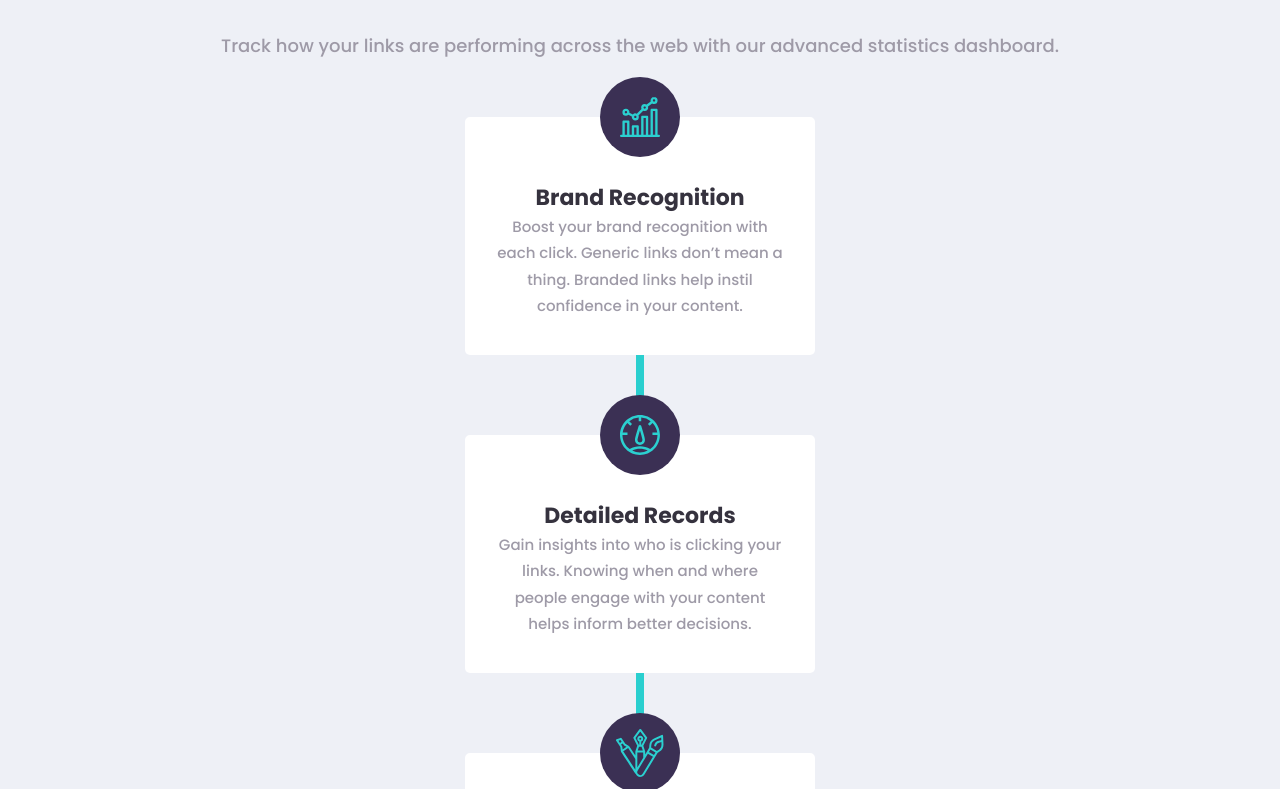
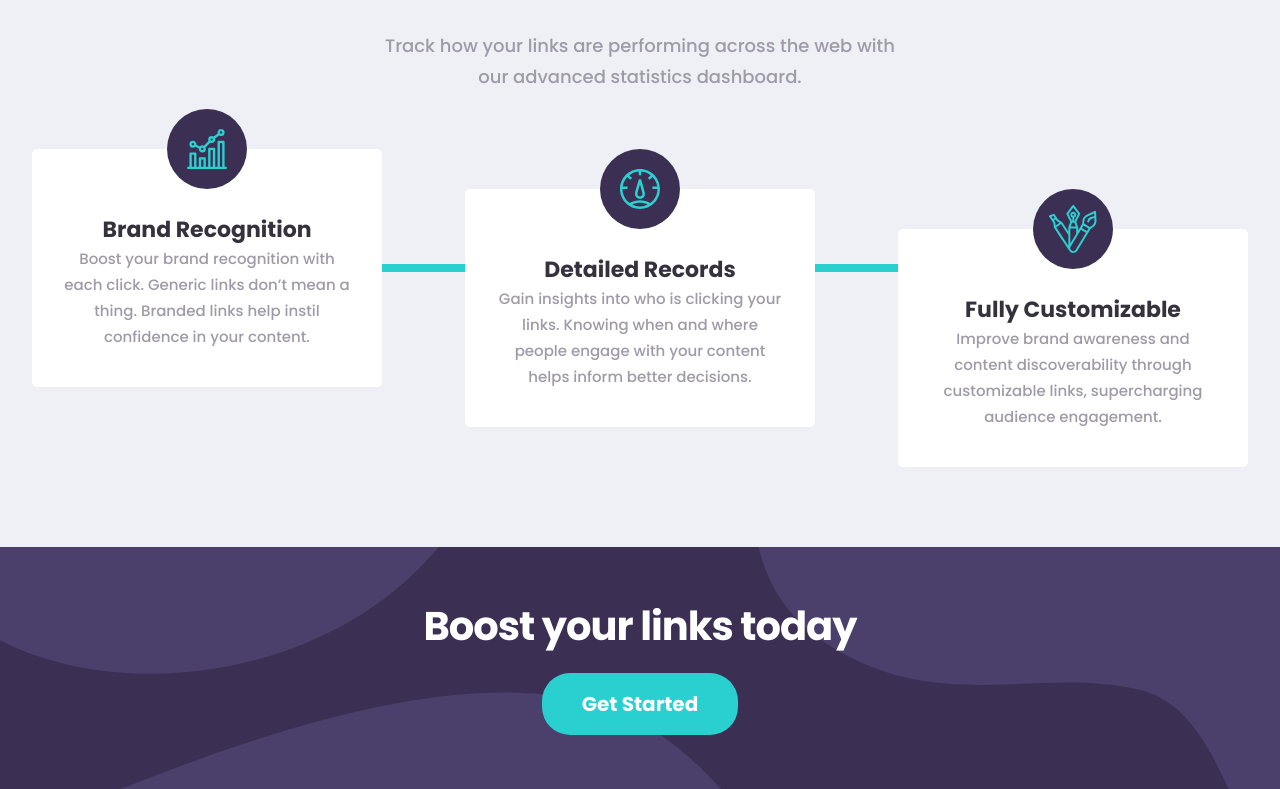
Before and after one commit to Quirozdev/url-shortening-frontend-mentor, a React (Vite) app: page / in a window 1280 px wide. Shown: the part 1031-1820 px from the top of the page. Built offline with nearby package versions, Linux system fonts and the light colour scheme.

Commit message:
finished advanced statistics section and boost your links section

```diff
--- a/src/features/landing/components/LandingButton.tsx
+++ b/src/features/landing/components/LandingButton.tsx
@@ -23,7 +23,12 @@ export function LandingButton({
     <button
       disabled={disabled}
       className={`${twMerge(
-        clsx("cursor-pointer", "rounded-[28px]", sizeClasses, disabledClasses),
+        clsx(
+          "cursor-pointer active:bg-blue-300",
+          "rounded-[28px]",
+          sizeClasses,
+          disabledClasses,
+        ),
         className,
       )} text-white`}
       {...props}
--- a/src/features/landing/components/StatisticsCard.tsx
+++ b/src/features/landing/components/StatisticsCard.tsx
@@ -1,12 +1,27 @@
-interface Props {
+import clsx from "clsx";
+import type React from "react";
+
+interface Props extends React.HTMLAttributes<HTMLDivElement> {
   iconSrc: string;
   title: string;
   text: string;
 }
 
-export function StatisticsCard({ iconSrc, title, text }: Props) {
+export function StatisticsCard({
+  iconSrc,
+  title,
+  text,
+  className,
+  ...props
+}: Props) {
   return (
-    <div className="relative rounded-[5px] bg-white px-5 pt-16 pb-9 @5xl:px-8">
+    <div
+      className={clsx(
+        "relative rounded-[5px] bg-white px-5 pt-16 pb-9 @5xl:px-8",
+        className,
+      )}
+      {...props}
+    >
       <div className="absolute top-0 left-1/2 flex h-20 w-20 -translate-x-1/2 -translate-y-1/2 items-center justify-center rounded-full bg-purple-950">
         <img src={iconSrc} />
       </div>
--- a/src/features/landing/pages/LandingPage.tsx
+++ b/src/features/landing/pages/LandingPage.tsx
@@ -1,5 +1,6 @@
 import { LandingContainer } from "@/features/landing/components/LandingContainer";
 import { AdvancedStatisticsSection } from "@/features/landing/widgets/AdvancedStatisticsSection";
+import { BoostLinksSection } from "@/features/landing/widgets/BoostLinksSection";
 import { LandingHeroSection } from "@/features/landing/widgets/LandingHeroSection";
 import { LandingPageHeader } from "@/features/landing/widgets/LandingPageHeader";
 import { URLShortenerForm } from "@/features/landing/widgets/URLShortenerForm";
@@ -13,6 +14,7 @@ export function LandingPage() {
       <URLShortenerForm />
       <URLShortenedList />
       <AdvancedStatisticsSection />
+      <BoostLinksSection className="@5xl:mt-20" />
     </LandingContainer>
   );
 }
--- a/src/features/landing/widgets/AdvancedStatisticsSection.tsx
+++ b/src/features/landing/widgets/AdvancedStatisticsSection.tsx
@@ -2,12 +2,12 @@ import { StatisticsCardList } from "@/features/landing/widgets/StatisticsCardLis
 
 export function AdvancedStatisticsSection() {
   return (
-    <section className="@container relative -mt-4 flex w-full flex-col gap-14">
+    <section className="@container relative -mt-4 flex w-full max-w-7xl flex-col gap-14">
       <div className="flex flex-col gap-6">
         <h2 className="text-preset-3 @3xl:text-preset-2 text-center text-gray-900">
           Advanced Statistics
         </h2>
-        <p className="text-preset-7-medium @3xl:text-preset-6-medium text-center text-gray-500">
+        <p className="text-preset-7-medium @3xl:text-preset-6-medium max-w-lg self-center text-center text-gray-500">
           Track how your links are performing across the web with our advanced
           statistics dashboard.
         </p>
--- /dev/null
+++ b/src/features/landing/widgets/BoostLinksSection.tsx
@@ -0,0 +1,25 @@
+import { LandingButton } from "@/features/landing/components/LandingButton";
+import clsx from "clsx";
+import type React from "react";
+
+interface Props extends React.HTMLAttributes<HTMLElement> {}
+
+export function BoostLinksSection({ className }: Props) {
+  return (
+    <section
+      className={clsx(
+        "flex w-[120%] flex-col items-center gap-6 bg-purple-950 bg-[url(/images/bg-boost-mobile.svg)] bg-cover bg-no-repeat py-14 @3xl:bg-[url(/images/bg-boost-desktop.svg)]",
+        className,
+      )}
+    >
+      <h3 className="text-preset-3 @5xl:text-preset-2 text-center text-white">
+        Boost your links today
+      </h3>
+      <LandingButton
+        text="Get Started"
+        size="large"
+        className="text-preset-5-bold"
+      />
+    </section>
+  );
+}
--- a/src/features/landing/widgets/StatisticsCardList.tsx
+++ b/src/features/landing/widgets/StatisticsCardList.tsx
@@ -2,8 +2,9 @@ import { StatisticsCard } from "@/features/landing/components/StatisticsCard";
 
 export function StatisticsCardList() {
   return (
-    <article className="relative grid grid-cols-[repeat(1,minmax(0,350px))] items-center justify-center gap-20">
-      <div className="absolute top-0 left-1/2 h-full w-2 -translate-x-1/2 bg-blue-400"></div>
+    <article className="relative grid grid-cols-[repeat(1,minmax(0,350px))] items-center justify-center gap-20 @5xl:grid-cols-[repeat(3,minmax(0,350px))] @5xl:items-baseline @5xl:justify-between">
+      <div className="absolute top-0 left-1/2 h-full w-2 -translate-x-1/2 bg-blue-400 @5xl:hidden"></div>
+      <div className="absolute top-1/2 hidden h-2 w-full -translate-y-1/2 bg-blue-400 @5xl:block"></div>
       <StatisticsCard
         iconSrc="/images/icon-brand-recognition.svg"
         title="Brand Recognition"
@@ -13,11 +14,13 @@ export function StatisticsCardList() {
         iconSrc="/images/icon-detailed-records.svg"
         title="Detailed Records"
         text="Gain insights into who is clicking your links. Knowing when and where people engage with your content helps inform better decisions."
+        className="@5xl:top-10"
       />
       <StatisticsCard
         iconSrc="/images/icon-fully-customizable.svg"
         title="Fully Customizable"
         text="Improve brand awareness and content discoverability through customizable links, supercharging audience engagement."
+        className="@5xl:top-20"
       />
     </article>
   );
```
